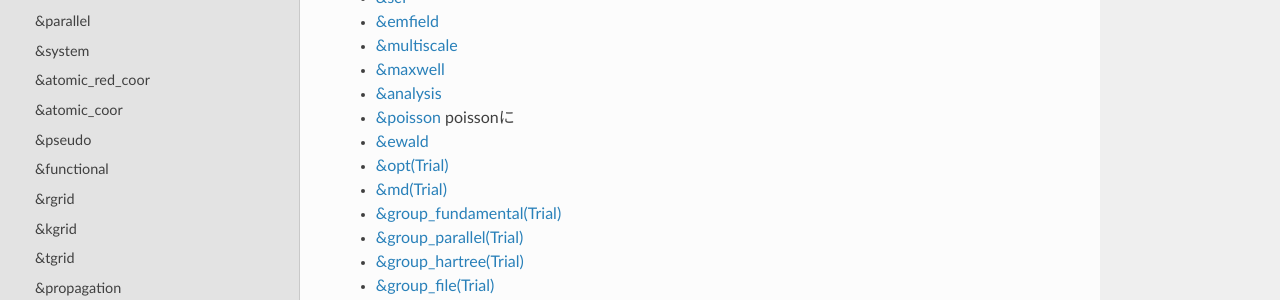
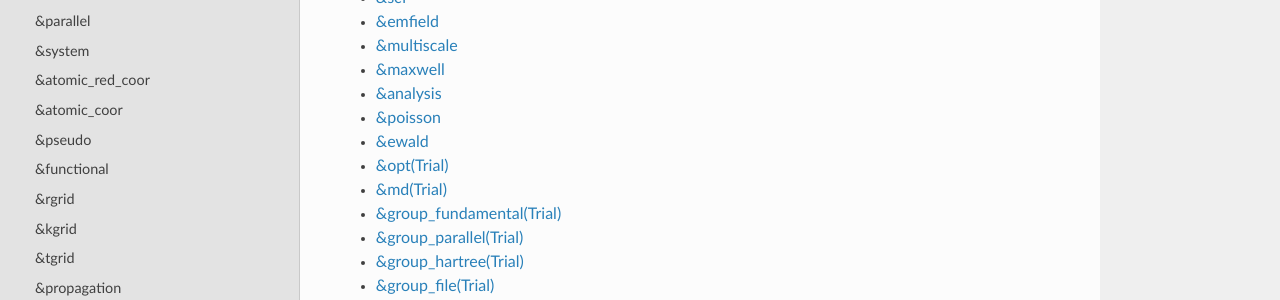
Before and after one commit to SALMON-TDDFT/SALMON-DOCS, a Sphinx documentation site: the page built from source/input_keyword_list.rst, in a window 1280 px wide and 900 px high, scrolled down 336 px. Shown: the part 150-450 px from the top of the window. Built offline with Sphinx 7.4.7 and the Read the Docs theme 2.0.0, drawn with Linux system fonts in a browser that asks for light colours; formulas are drawn with MathJax 3.

Commit message:
Update input_keyword_list.rst

```diff
--- a/source/input_keyword_list.rst
+++ b/source/input_keyword_list.rst
@@ -21,7 +21,7 @@ List of all input keywords
 -  `&multiscale`_
 -  `&maxwell`_
 -  `&analysis`_
--  `&poisson`_ poissonに
+-  `&poisson`_
 -  `&ewald`_
 -  `&opt(Trial)`_
 -  `&md(Trial)`_
```
